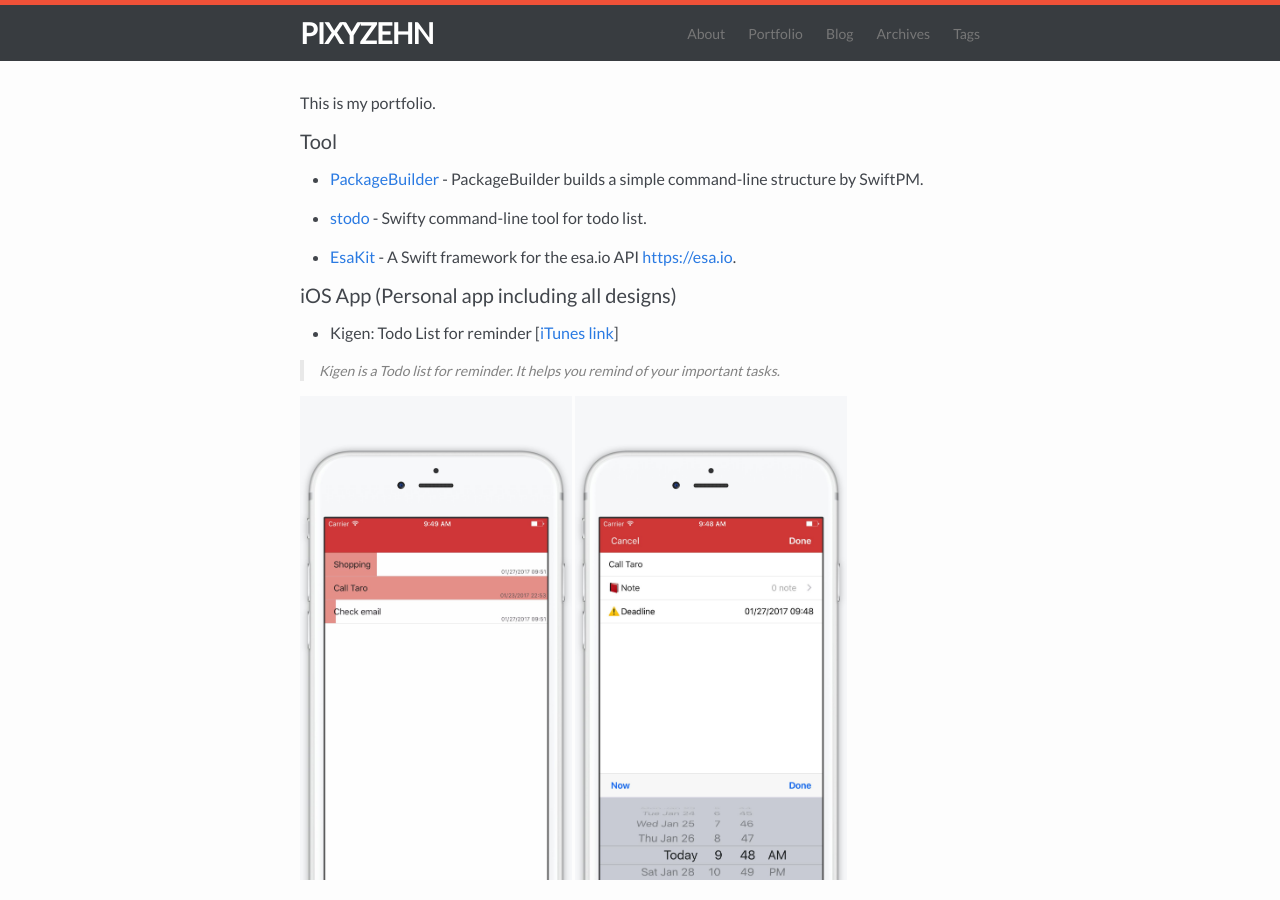
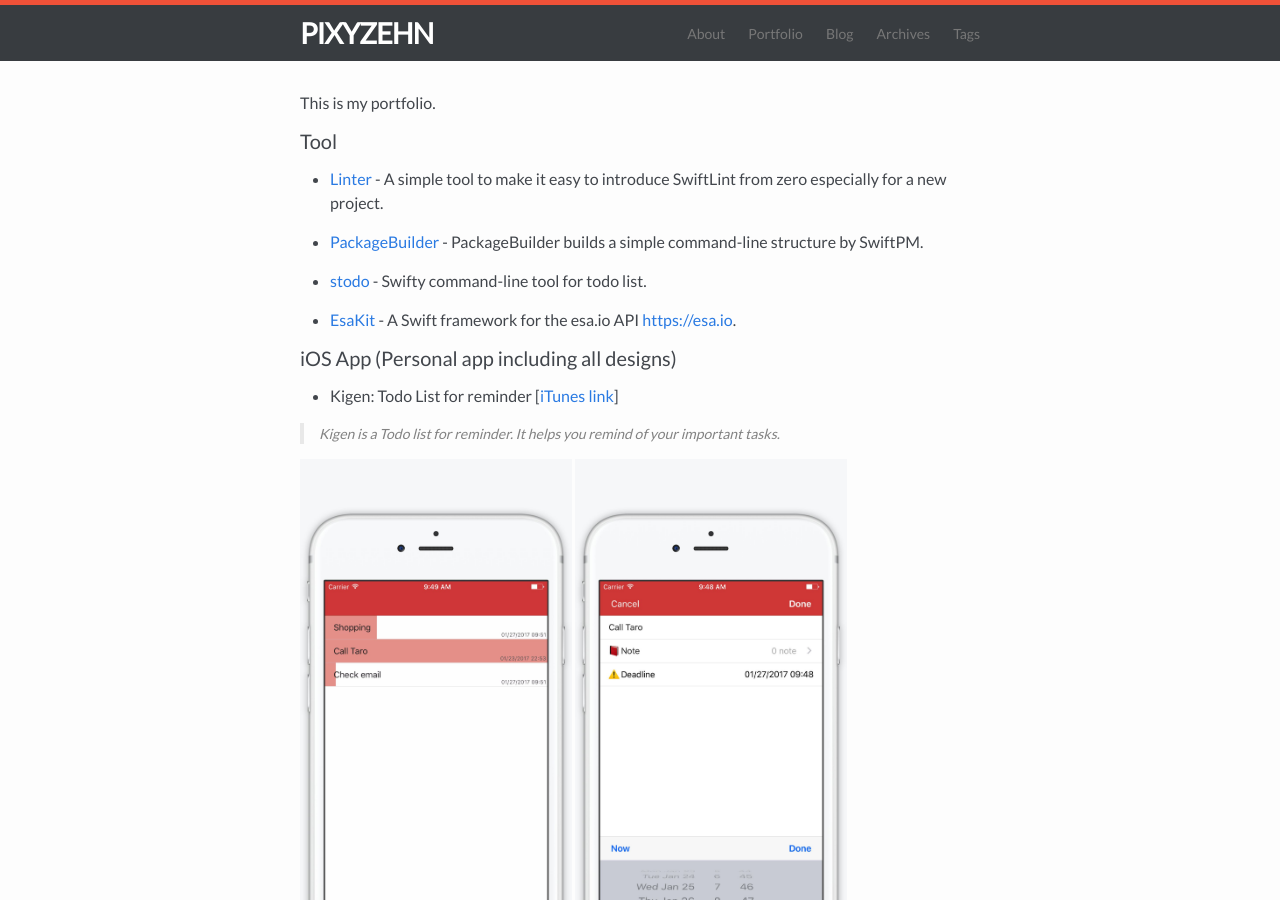
Before and after one commit to pixyzehn/pixyzehn.com, a Jekyll site: the page built from pages/portfolio.md, in a window 1280 px wide and 900 px high. Built offline with Jekyll 4.4.1, drawn with Linux system fonts in a browser that asks for light colours.

Commit message:
Update portfolio.md

```diff
--- a/pages/portfolio.md
+++ b/pages/portfolio.md
@@ -7,6 +7,8 @@ permalink: /portfolio/
 This is my portfolio.
 
 #### Tool
+
+- [Linter](https://github.com/pixyzehn/Linter) - A simple tool to make it easy to introduce SwiftLint from zero especially for a new project.
 
 - [PackageBuilder](https://github.com/pixyzehn/PackageBuilder) - PackageBuilder builds a simple command-line structure by SwiftPM.
 
```
